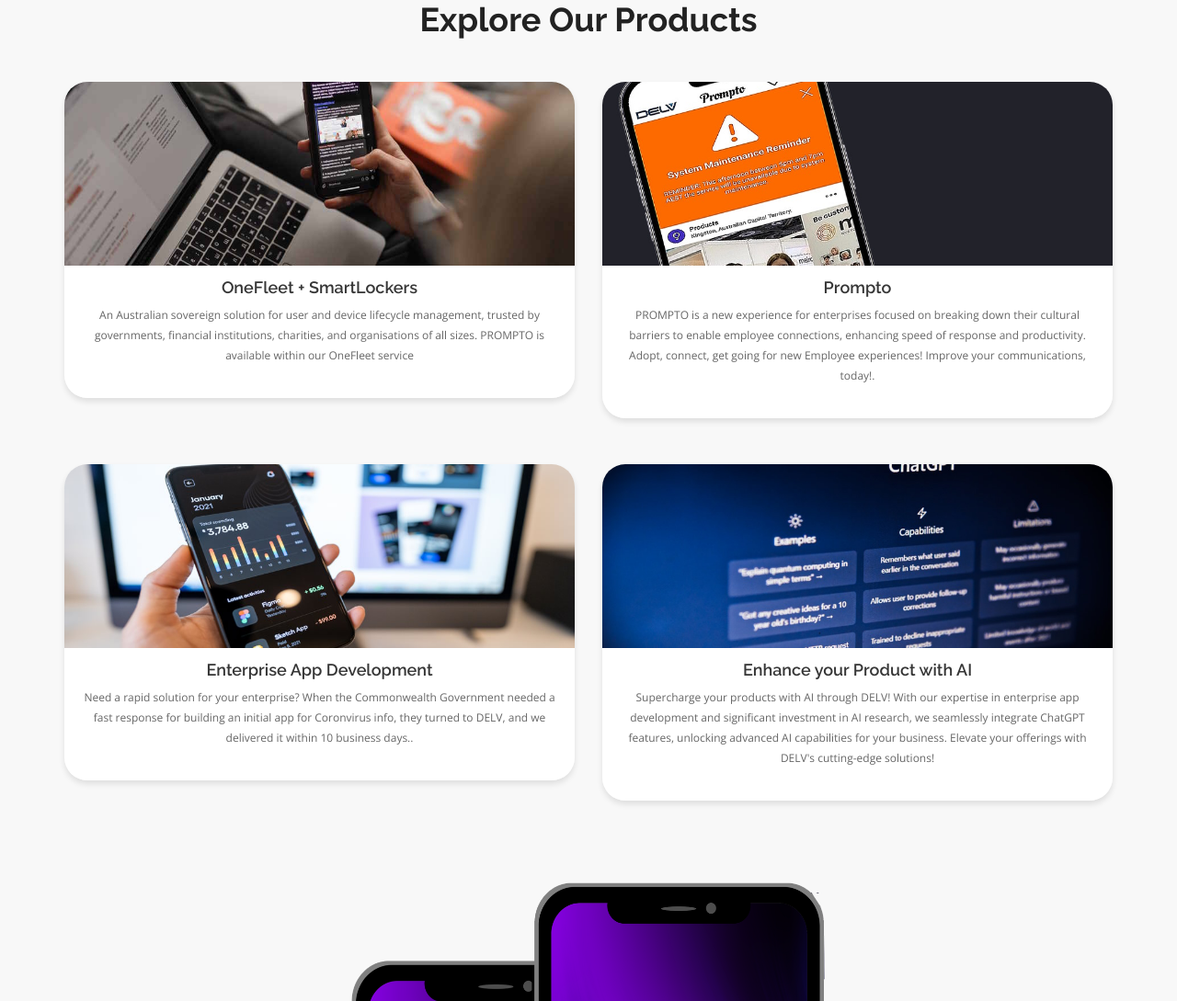
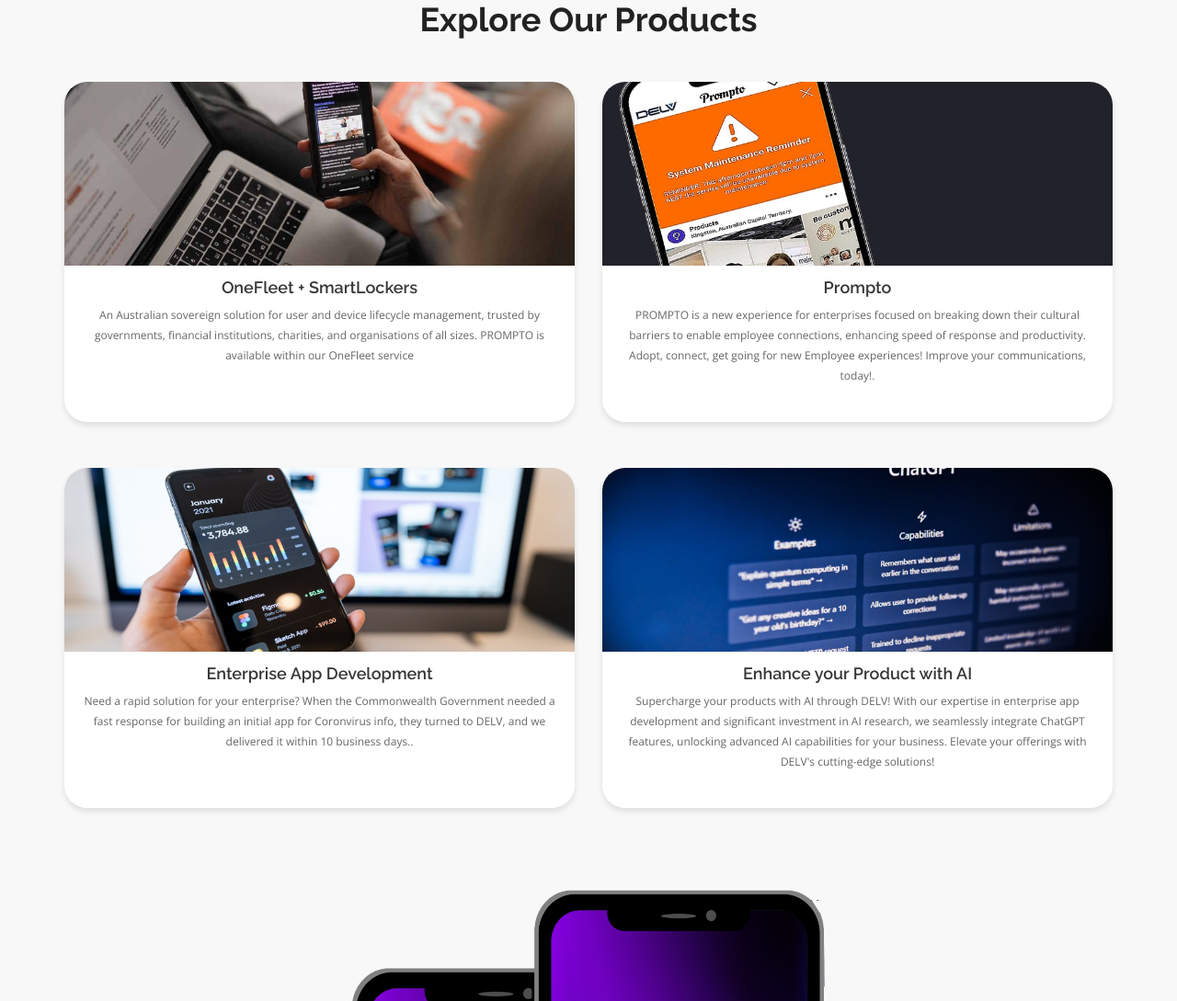
Before and after one commit to eihabobeidat/delv, a plain HTML site: page index.html in a window 1280 px wide. Shown: the part 5367-6456 px from the top of the page at 92% size. Drawn offline with nearby package versions, Linux system fonts and the light colour scheme.

Commit message:
minor fix

```diff
--- a/index.html
+++ b/index.html
@@ -601,7 +601,7 @@
 									style="width: 100%; height: 100%; object-fit: cover;">
 							</div>
 							<!-- Lower Half: Title and Description -->
-							<div style="background-color: white; padding: 15px; text-align: center;">
+							<div style="background-color: white; padding: 15px; text-align: center; min-height: 170px;">
 								<h2 style="font-size: 18px; font-weight: 600; margin-bottom: 10px;">OneFleet +
 									SmartLockers</h2>
 								<p style="font-size: 12px; color: #666;">An Australian sovereign solution for user and
@@ -621,7 +621,7 @@
 								<img src="assets/images/products/02.jpg" alt="App 2"
 									style="width: 100%; height: 100%; object-fit: cover;">
 							</div>
-							<div style="background-color: white; padding: 15px; text-align: center;">
+							<div style="background-color: white; padding: 15px; text-align: center; min-height: 170px;">
 								<h2 style="font-size: 18px; font-weight: 600; margin-bottom: 10px;">Prompto</h2>
 								<p style="font-size: 12px; color: #666;">PROMPTO is a new experience for enterprises
 									focused on breaking down their cultural barriers to enable employee connections,
@@ -641,7 +641,7 @@
 								<img src="assets/images/products/03.jpg" alt="App 3"
 									style="width: 100%; height: 100%; object-fit: cover;">
 							</div>
-							<div style="background-color: white; padding: 15px; text-align: center;">
+							<div style="background-color: white; padding: 15px; text-align: center; min-height: 170px;">
 								<h2 style="font-size: 18px; font-weight: 600; margin-bottom: 10px;">Enterprise App
 									Development
 								</h2>
@@ -661,7 +661,7 @@
 								<img src="assets/images/products/04.jpg" alt="App 4"
 									style="width: 100%; height: 100%; object-fit: cover;">
 							</div>
-							<div style="background-color: white; padding: 15px; text-align: center;">
+							<div style="background-color: white; padding: 15px; text-align: center; min-height: 170px;">
 								<h2 style="font-size: 18px; font-weight: 600; margin-bottom: 10px;">Enhance your Product
 									with AI
 								</h2>
```
